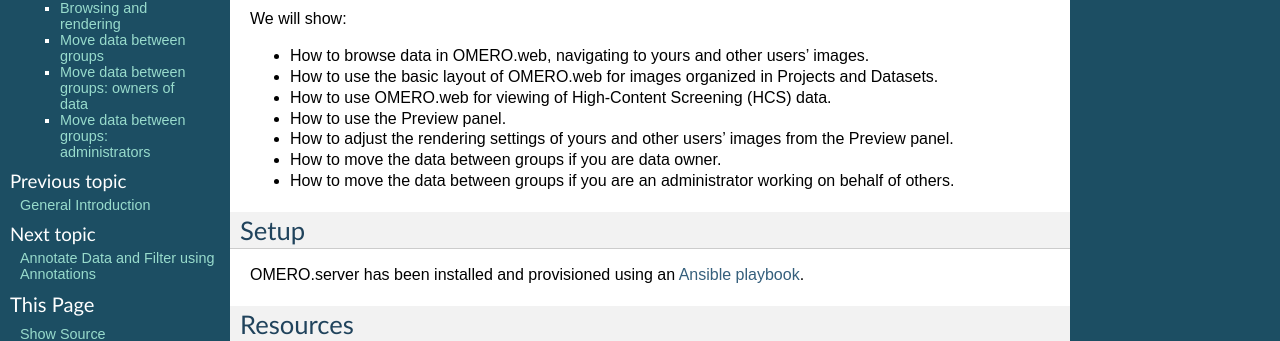
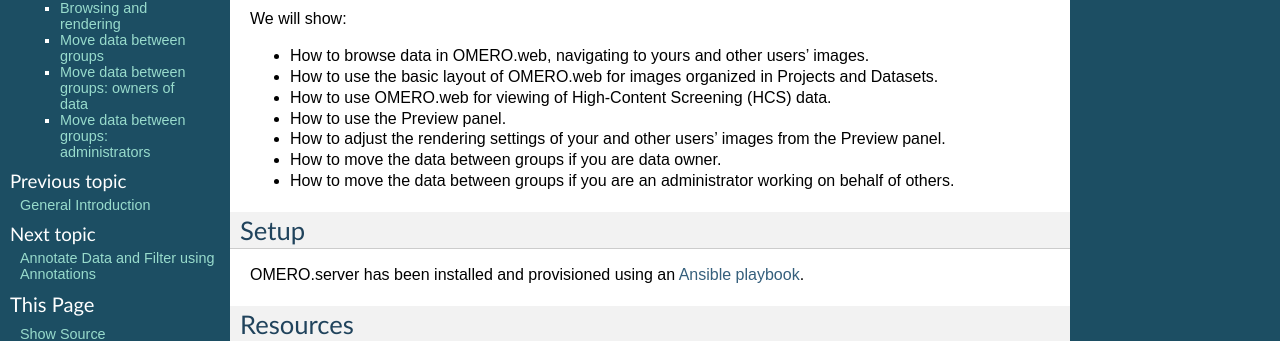
Before and after one commit to ome/omero-guide-introduction, a Sphinx documentation site: the page built from docs/data-management.rst, in a window 1280 px wide and 900 px high. Shown: the part 218-559 px from the top of the window. Built offline with Sphinx 7.4.7, drawn with Linux system fonts in a browser that asks for light colours.

Commit message:
Update docs/data-management.rst
Co-authored-by: Mark Carroll <m.t.b.carroll@dundee.ac.uk>

```diff
--- a/docs/data-management.rst
+++ b/docs/data-management.rst
@@ -20,7 +20,7 @@
 
 -  How to use the Preview panel.
 
--  How to adjust the rendering settings of yours and other users’ images from the Preview panel.
+-  How to adjust the rendering settings of your and other users’ images from the Preview panel.
 
 -  How to move the data between groups if you are data owner.
 
```
